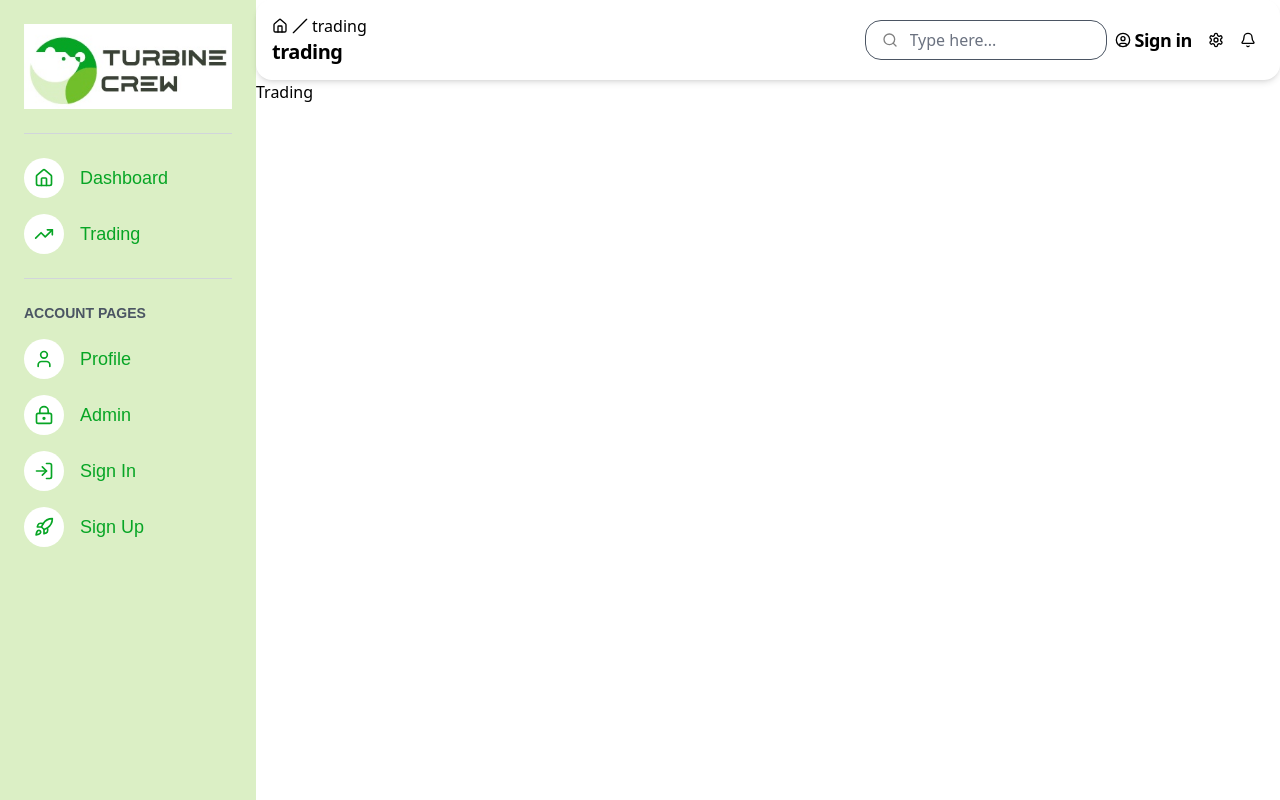
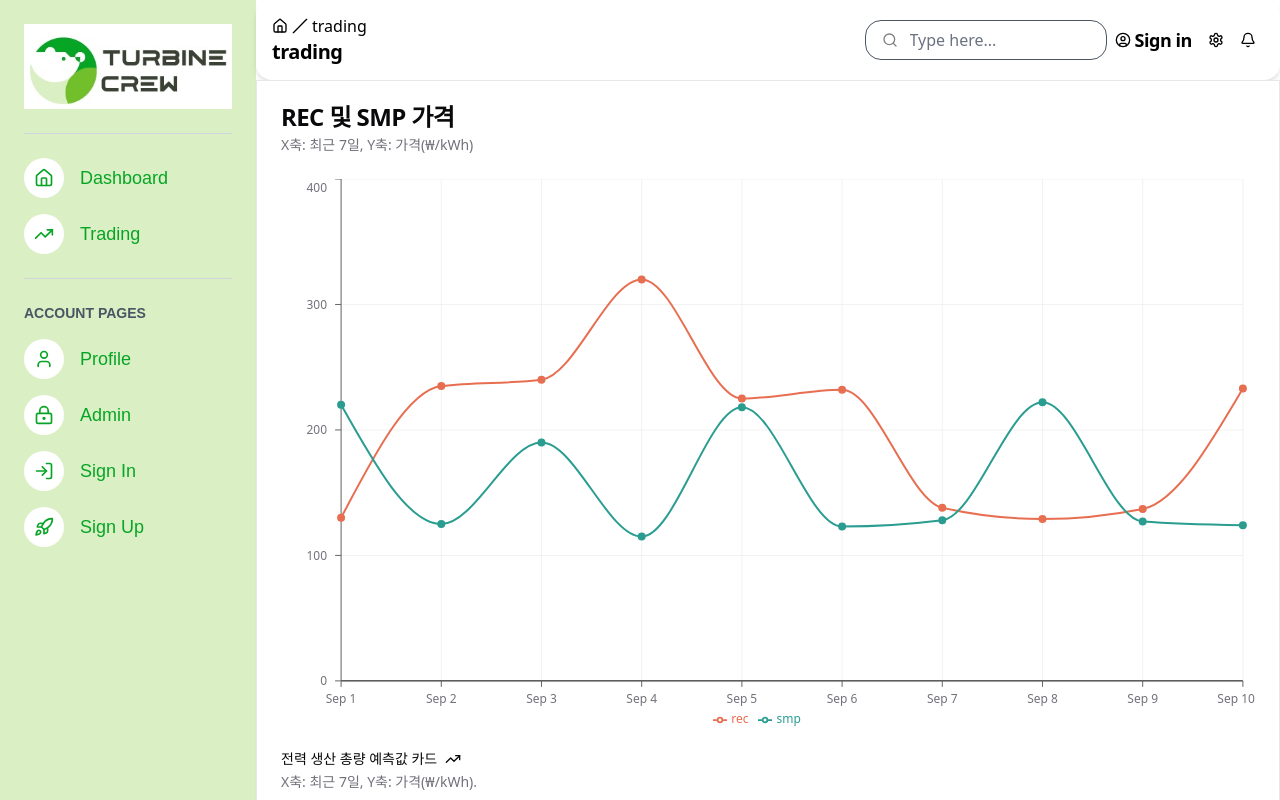
Before and after one commit to turbinecrew/turbin_electrical, a Next.js app: page /trading in a window 1280 px wide. Built offline with nearby package versions, Linux system fonts and the light colour scheme.

Commit message:
🚚 : 목데이터 파일 분리

```diff
--- a/src/app/(main)/trading/page.tsx
+++ b/src/app/(main)/trading/page.tsx
@@ -1,3 +1,9 @@
+import { LineComponent } from "@/components/custom/chart"
+
 export default function Trading() {
-	return <div>Trading</div>
+	return (
+		<div>
+			<LineComponent />
+		</div>
+	)
 }
--- a/src/components/custom/chart/main-line-chart/data.tsx
+++ b/src/components/custom/chart/main-line-chart/data.tsx
@@ -1,24 +1,8 @@
 import { generateChartConfig } from "@/components/custom/chart/generate-chartConfig"
 import { ChartConfig } from "@/components/ui/chart"
-
-export function getChartData() {
-	const chartData = [
-		{ date: "2024-09-01", smp: 220, rec: 130 },
-		{ date: "2024-09-02", smp: 125, rec: 235 },
-		{ date: "2024-09-03", smp: 190, rec: 240 },
-		{ date: "2024-09-04", smp: 115, rec: 320 },
-		{ date: "2024-09-05", smp: 218, rec: 225 },
-		{ date: "2024-09-06", smp: 123, rec: 232 },
-		{ date: "2024-09-07", smp: 128, rec: 138 },
-		{ date: "2024-09-08", smp: 222, rec: 129 },
-		{ date: "2024-09-09", smp: 127, rec: 137 },
-		{ date: "2024-09-10", smp: 124, rec: 233 },
-	]
-	return chartData
-}
+import { chartData } from "./mock"
 
 export function getChartConfig() {
-	const chartData = getChartData()
 	const chartConfig: ChartConfig = generateChartConfig({ data: chartData })
 	return chartConfig
 }
--- a/src/components/custom/chart/main-line-chart/index.tsx
+++ b/src/components/custom/chart/main-line-chart/index.tsx
@@ -20,10 +20,10 @@ import {
 	ChartTooltipContent,
 } from "@/components/ui/chart"
 
-import { getChartConfig, getChartData } from "./data"
+import { getChartConfig } from "./data"
+import { chartData } from "./mock"
 
 export function LineComponent() {
-	const chartData = getChartData()
 	const chartConfig = getChartConfig()
 
 	return (
--- /dev/null
+++ b/src/components/custom/chart/main-line-chart/mock.tsx
@@ -0,0 +1,12 @@
+export const chartData = [
+	{ date: "2024-09-01", smp: 220, rec: 130 },
+	{ date: "2024-09-02", smp: 125, rec: 235 },
+	{ date: "2024-09-03", smp: 190, rec: 240 },
+	{ date: "2024-09-04", smp: 115, rec: 320 },
+	{ date: "2024-09-05", smp: 218, rec: 225 },
+	{ date: "2024-09-06", smp: 123, rec: 232 },
+	{ date: "2024-09-07", smp: 128, rec: 138 },
+	{ date: "2024-09-08", smp: 222, rec: 129 },
+	{ date: "2024-09-09", smp: 127, rec: 137 },
+	{ date: "2024-09-10", smp: 124, rec: 233 },
+]
--- a/src/components/custom/chart/main-pie-chart/data.tsx
+++ b/src/components/custom/chart/main-pie-chart/data.tsx
@@ -1,12 +1,4 @@
 import { ChartConfig } from "@/components/ui/chart"
-
-export function getChartData() {
-	const chartData = [
-		{ type: "REC", price: 275, fill: "var(--color-REC)" },
-		{ type: "SMP", price: 200, fill: "var(--color-SMP)" },
-	]
-	return chartData
-}
 
 export function getChartConfig() {
 	const chartConfig = {
--- a/src/components/custom/chart/main-pie-chart/index.tsx
+++ b/src/components/custom/chart/main-pie-chart/index.tsx
@@ -20,10 +20,10 @@ import {
 	ChartTooltipContent,
 } from "@/components/ui/chart"
 
-import { getChartConfig, getChartData } from "./data"
+import { getChartConfig } from "./data"
+import { chartData } from "./mock"
 
 export function PieComponent() {
-	const chartData = getChartData()
 	const chartConfig = getChartConfig()
 
 	return (
--- /dev/null
+++ b/src/components/custom/chart/main-pie-chart/mock.tsx
@@ -0,0 +1,4 @@
+export const chartData = [
+	{ type: "REC", price: 275, fill: "var(--color-REC)" },
+	{ type: "SMP", price: 200, fill: "var(--color-SMP)" },
+]
```
